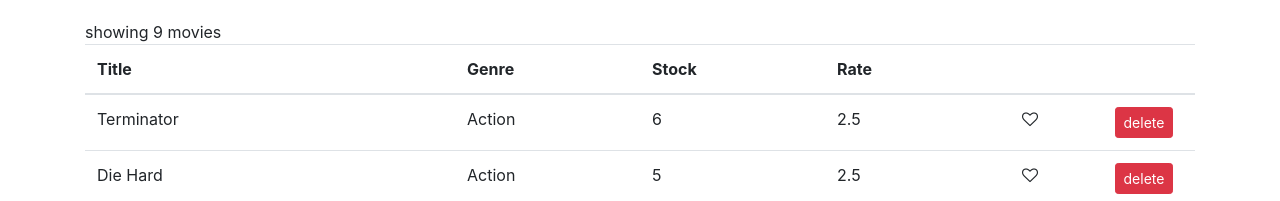
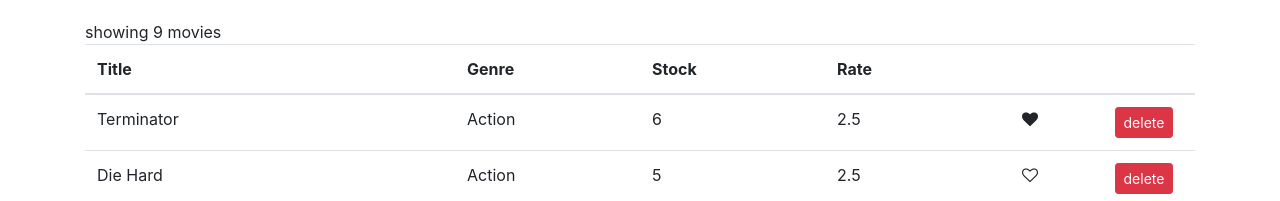
Before and after one commit to SnowGojira/vidly, a React (Create React App) app: page / in a window 1280 px wide. Shown: the top 201 px of the page. Built offline with nearby package versions, Linux system fonts and the light colour scheme.

Commit message:
把heart的state上浮到movies作为属性传入

```diff
--- a/src/components/heart.jsx
+++ b/src/components/heart.jsx
@@ -5,7 +5,10 @@ class Heart extends Component {
     isSelected: false,
   };
   render() {
-    return <i onClick={this.handleToggle} className={this.getHeartClass()}></i>;
+    let { onSelected, movie } = this.props;
+    return (
+      <i onClick={() => onSelected(movie)} className={this.getHeartClass()}></i>
+    );
   }
   handleToggle = () => {
     let state = !this.state.isSelected;
@@ -15,7 +18,7 @@ class Heart extends Component {
 
   getHeartClass() {
     let className = "fa fa-heart";
-    return this.state.isSelected ? className : className + "-o";
+    return this.props.liked ? className : className + "-o";
   }
 }
 
--- a/src/components/movies.jsx
+++ b/src/components/movies.jsx
@@ -16,7 +16,11 @@ class Movies extends Component {
         <td className="col-md-2 themed-grid-col">{movie.numberInStock}</td>
         <td className="col-md-2 themed-grid-col">{movie.dailyRentalRate}</td>
         <td className="col-md-1">
-          <Heart />
+          <Heart
+            movie={movie}
+            liked={movie.liked}
+            onSelected={this.handleSelected}
+          />
         </td>
         <td className="col-md-2 themed-grid-col">
           <button
@@ -29,6 +33,15 @@ class Movies extends Component {
       </tr>
     );
   }
+  handleSelected = (movie) => {
+    let movies = [...this.state.movies];
+    let index = movies.indexOf(movie);
+    let m = { ...movie };
+
+    m.liked = !m.liked;
+    movies[index] = m;
+    this.setState({ movies });
+  };
   handleDelete = (movie) => {
     const movies = this.state.movies.filter((m) => m._id !== movie._id);
     this.setState({ movies });
--- a/src/services/fakeMovieService.js
+++ b/src/services/fakeMovieService.js
@@ -7,64 +7,65 @@ const movies = [
     genre: { _id: "5b21ca3eeb7f6fbccd471818", name: "Action" },
     numberInStock: 6,
     dailyRentalRate: 2.5,
-    publishDate: "2018-01-03T19:04:28.809Z"
+    publishDate: "2018-01-03T19:04:28.809Z",
+    liked: true,
   },
   {
     _id: "5b21ca3eeb7f6fbccd471816",
     title: "Die Hard",
     genre: { _id: "5b21ca3eeb7f6fbccd471818", name: "Action" },
     numberInStock: 5,
-    dailyRentalRate: 2.5
+    dailyRentalRate: 2.5,
   },
   {
     _id: "5b21ca3eeb7f6fbccd471817",
     title: "Get Out",
     genre: { _id: "5b21ca3eeb7f6fbccd471820", name: "Thriller" },
     numberInStock: 8,
-    dailyRentalRate: 3.5
+    dailyRentalRate: 3.5,
   },
   {
     _id: "5b21ca3eeb7f6fbccd471819",
     title: "Trip to Italy",
     genre: { _id: "5b21ca3eeb7f6fbccd471814", name: "Comedy" },
     numberInStock: 7,
-    dailyRentalRate: 3.5
+    dailyRentalRate: 3.5,
   },
   {
     _id: "5b21ca3eeb7f6fbccd47181a",
     title: "Airplane",
     genre: { _id: "5b21ca3eeb7f6fbccd471814", name: "Comedy" },
     numberInStock: 7,
-    dailyRentalRate: 3.5
+    dailyRentalRate: 3.5,
   },
   {
     _id: "5b21ca3eeb7f6fbccd47181b",
     title: "Wedding Crashers",
     genre: { _id: "5b21ca3eeb7f6fbccd471814", name: "Comedy" },
     numberInStock: 7,
-    dailyRentalRate: 3.5
+    dailyRentalRate: 3.5,
   },
   {
     _id: "5b21ca3eeb7f6fbccd47181e",
     title: "Gone Girl",
     genre: { _id: "5b21ca3eeb7f6fbccd471820", name: "Thriller" },
     numberInStock: 7,
-    dailyRentalRate: 4.5
+    dailyRentalRate: 4.5,
   },
   {
     _id: "5b21ca3eeb7f6fbccd47181f",
     title: "The Sixth Sense",
     genre: { _id: "5b21ca3eeb7f6fbccd471820", name: "Thriller" },
     numberInStock: 4,
-    dailyRentalRate: 3.5
+    dailyRentalRate: 3.5,
   },
   {
     _id: "5b21ca3eeb7f6fbccd471821",
     title: "The Avengers",
     genre: { _id: "5b21ca3eeb7f6fbccd471818", name: "Action" },
     numberInStock: 7,
-    dailyRentalRate: 3.5
-  }
+    dailyRentalRate: 3.5,
+  },
 ];
 
 export function getMovies() {
@@ -72,13 +73,13 @@ export function getMovies() {
 }
 
 export function getMovie(id) {
-  return movies.find(m => m._id === id);
+  return movies.find((m) => m._id === id);
 }
 
 export function saveMovie(movie) {
-  let movieInDb = movies.find(m => m._id === movie._id) || {};
+  let movieInDb = movies.find((m) => m._id === movie._id) || {};
   movieInDb.name = movie.name;
-  movieInDb.genre = genresAPI.genres.find(g => g._id === movie.genreId);
+  movieInDb.genre = genresAPI.genres.find((g) => g._id === movie.genreId);
   movieInDb.numberInStock = movie.numberInStock;
   movieInDb.dailyRentalRate = movie.dailyRentalRate;
 
@@ -91,7 +92,7 @@ export function saveMovie(movie) {
 }
 
 export function deleteMovie(id) {
-  let movieInDb = movies.find(m => m._id === id);
+  let movieInDb = movies.find((m) => m._id === id);
   movies.splice(movies.indexOf(movieInDb), 1);
   return movieInDb;
 }
```
